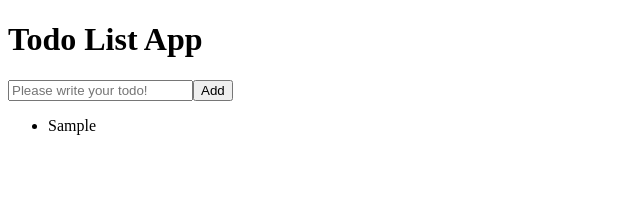
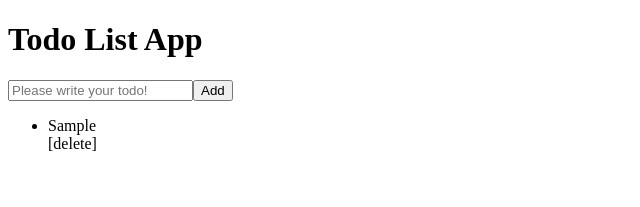
Before and after one commit to lazatdev/todo-list-app, a React (Vite) app: page / in a window 1280 px wide. Both pictures are taken after typing "Sample" into the empty fields and a click on the button "Add". Shown: the top 207 px of the page, without its empty margins (0-640 px from the left). Built offline with nearby package versions, Linux system fonts and the light colour scheme.

Commit message:
Delete todo

```diff
--- a/src/App.jsx
+++ b/src/App.jsx
@@ -1,6 +1,8 @@
-import React, { useState } from 'react';
+import React, { useState, createContext } from 'react';
 import TodoForm from './components/TodoForm';
 import TodoItems from './components/TodoItems';
+
+export let TodoContext = createContext();
 
 function App() {
   let [todos, setTodos] = useState([]);
@@ -15,12 +17,23 @@ function App() {
     setTodos([...todos, todo]);
   }
 
+  let deleteTodo = (id) =>
+  {
+    setTodos(() => todos.filter((todo) => todo.id !== id));
+  }
+
+  let providerValue = {
+    deleteTodo
+  }
+
   return (
     <main>
       <div className="container">
         <h1>Todo List App</h1>
-        <TodoForm addTodo={addTodo}/>
-        <TodoItems todos={todos}/>
+        <TodoContext.Provider value={providerValue}>
+          <TodoForm addTodo={addTodo}/>
+          <TodoItems todos={todos}/>
+        </TodoContext.Provider>
       </div>
     </main>
   )
--- a/src/components/SingleTodo.jsx
+++ b/src/components/SingleTodo.jsx
@@ -1,12 +1,18 @@
-import React from 'react';
+import React, {useContext} from 'react';
+import {TodoContext} from '../App';
 
 let SingleTodo = ({todo}) =>
 {
+    let {deleteTodo} = useContext(TodoContext);
     return (
         <li className='todo-item'>
-            {
-                todo.todoName
-            }
+            {todo.todoName}
+            <div className='todo-management'>
+                <span
+                    className='delete'
+                    onClick={() => deleteTodo(todo.id)}
+                >{'[delete]'}</span>
+            </div>
         </li>
     )
 }
```
